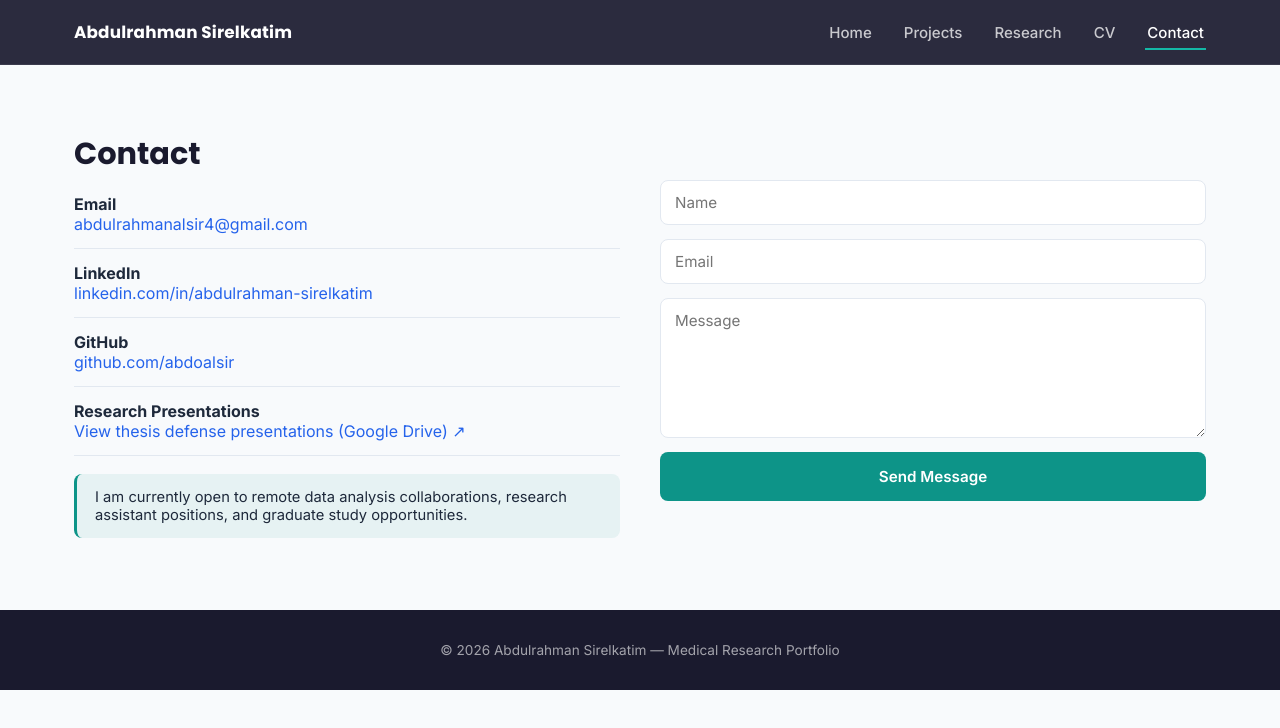
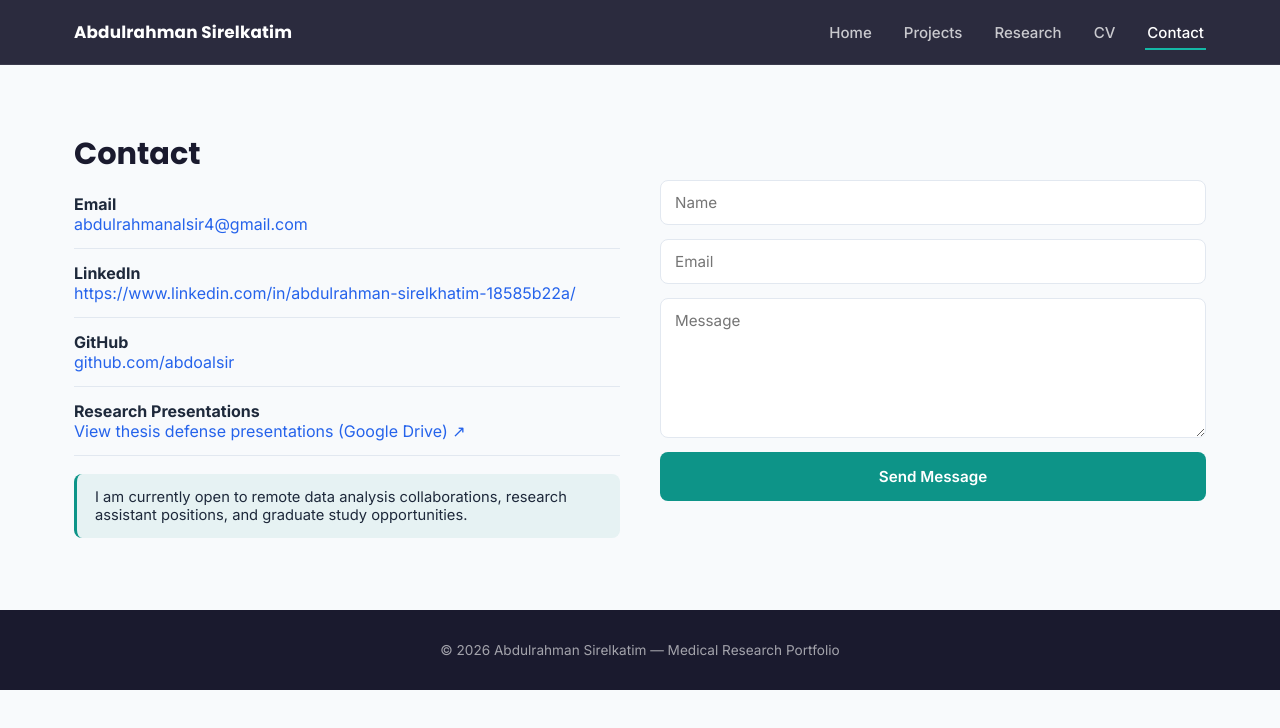
Before and after one commit to abdoalsir/abdoalsir.github.io, a React (Vite) app: page /contact in a window 1280 px wide. Shown: the top 728 px of the page. Built offline with nearby package versions, Linux system fonts and the light colour scheme.

Commit message:
Update Contact

```diff
--- a/src/pages/Contact.jsx
+++ b/src/pages/Contact.jsx
@@ -17,7 +17,9 @@ export default function Contact() {
               </li>
               <li>
                 <strong>LinkedIn</strong><br />
-                <a href="#" target="_blank" rel="noreferrer">linkedin.com/in/abdulrahman-sirelkatim</a>
+                <a href="https://www.linkedin.com/in/abdulrahman-sirelkhatim-18585b22a/" target="_blank" rel="noreferrer">
+                  https://www.linkedin.com/in/abdulrahman-sirelkhatim-18585b22a/
+                </a>
               </li>
               <li>
                 <strong>GitHub</strong><br />
```
